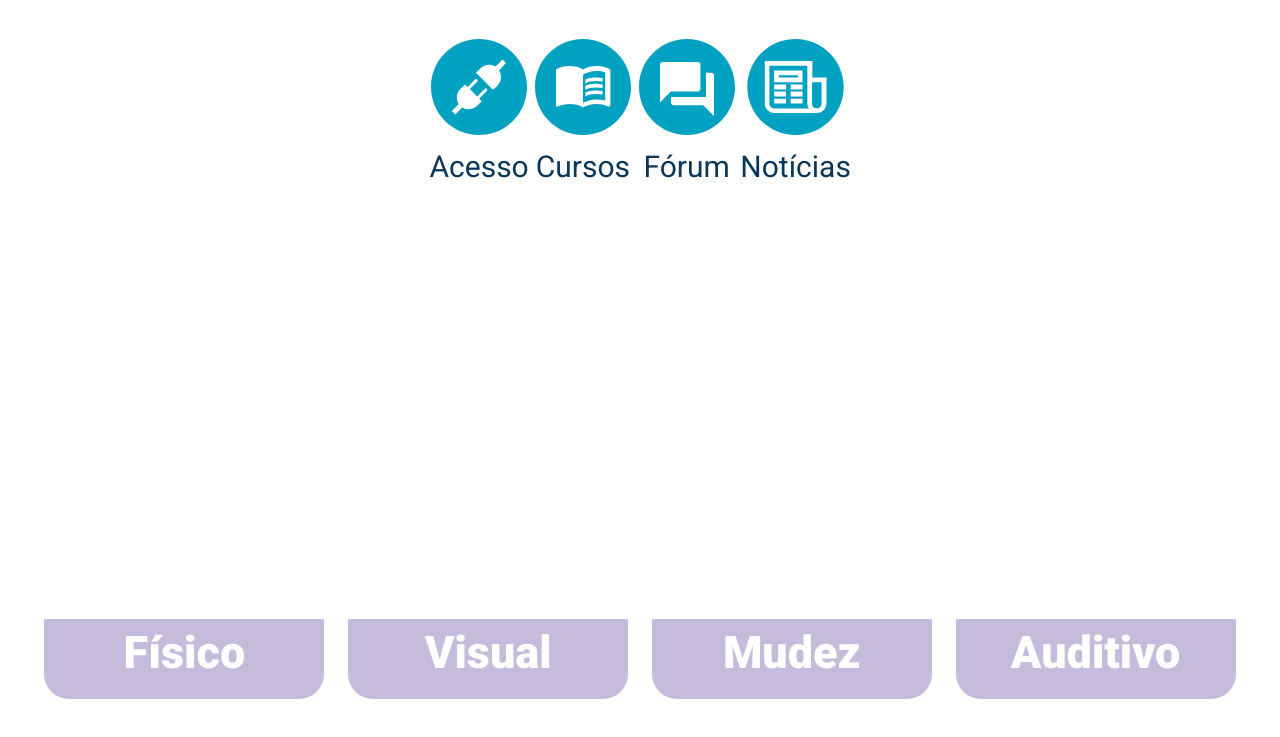
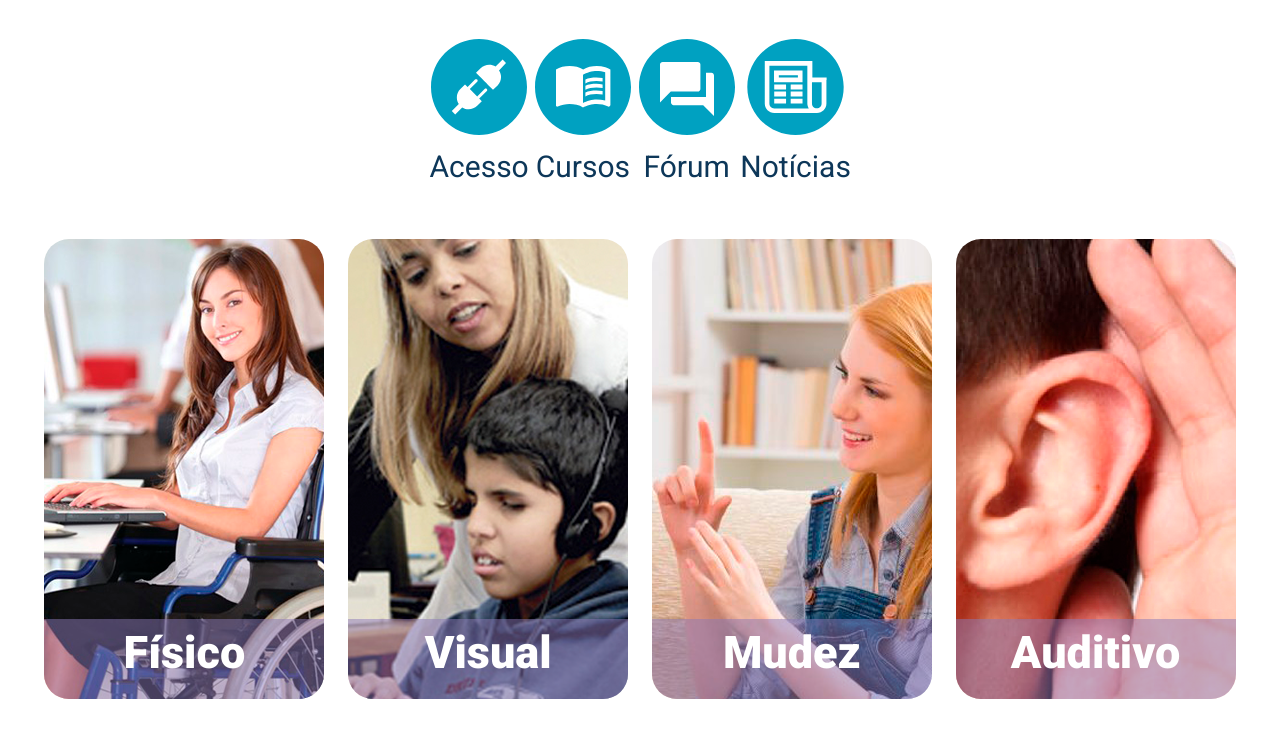
Before and after one commit to GrowTech1/capacita_cursos_inclusivos, a plain HTML site: page index.html in a window 1280 px wide. Shown: the part 841-1578 px from the top of the page. Drawn offline with nearby package versions, Linux system fonts and the light colour scheme; the site is published under a folder, as on GitHub Pages, so addresses that start at the root find nothing.

Commit message:
ajuste CSS

```diff
--- a/css/layout.css
+++ b/css/layout.css
@@ -182,19 +182,19 @@ div#cartoes {
 
 /* CARTÕES */
 div#fisico {
-    background-image: url("/img/cartao_fisico.png");
+    background-image: url("../img/cartao_fisico.png");
 }
 
 div#visual {
-    background-image: url("/img/cartao_visual.png");
+    background-image: url("../img/cartao_visual.png");
 }
 
 div#mudez {
-    background-image: url("/img/cartao_mudez.png");
+    background-image: url("../img/cartao_mudez.png");
 }
 
 div#auditivo {
-    background-image: url("/img/cartao_auditivo.png");
+    background-image: url("../img/cartao_auditivo.png");
 }
 
 div#cartoes .cartao {
```
